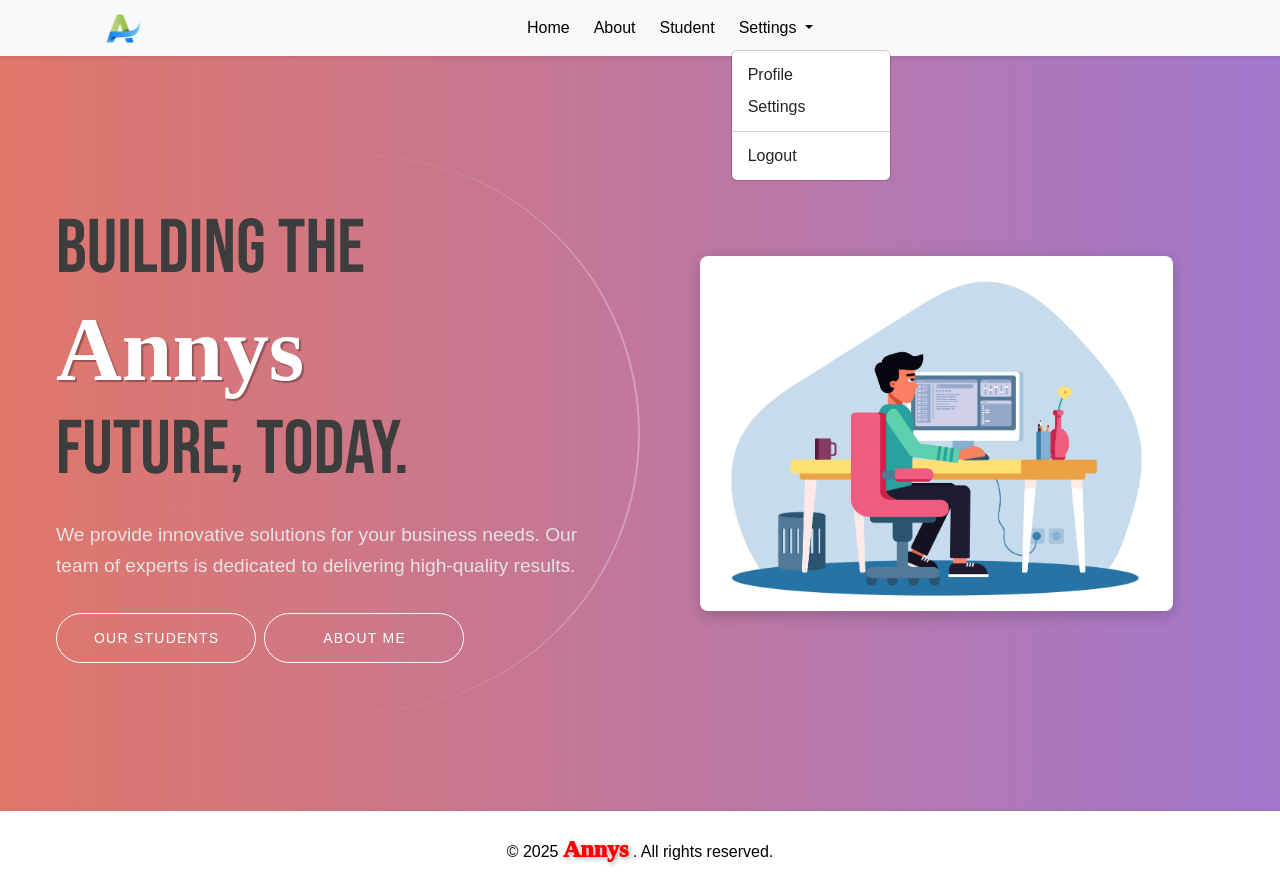
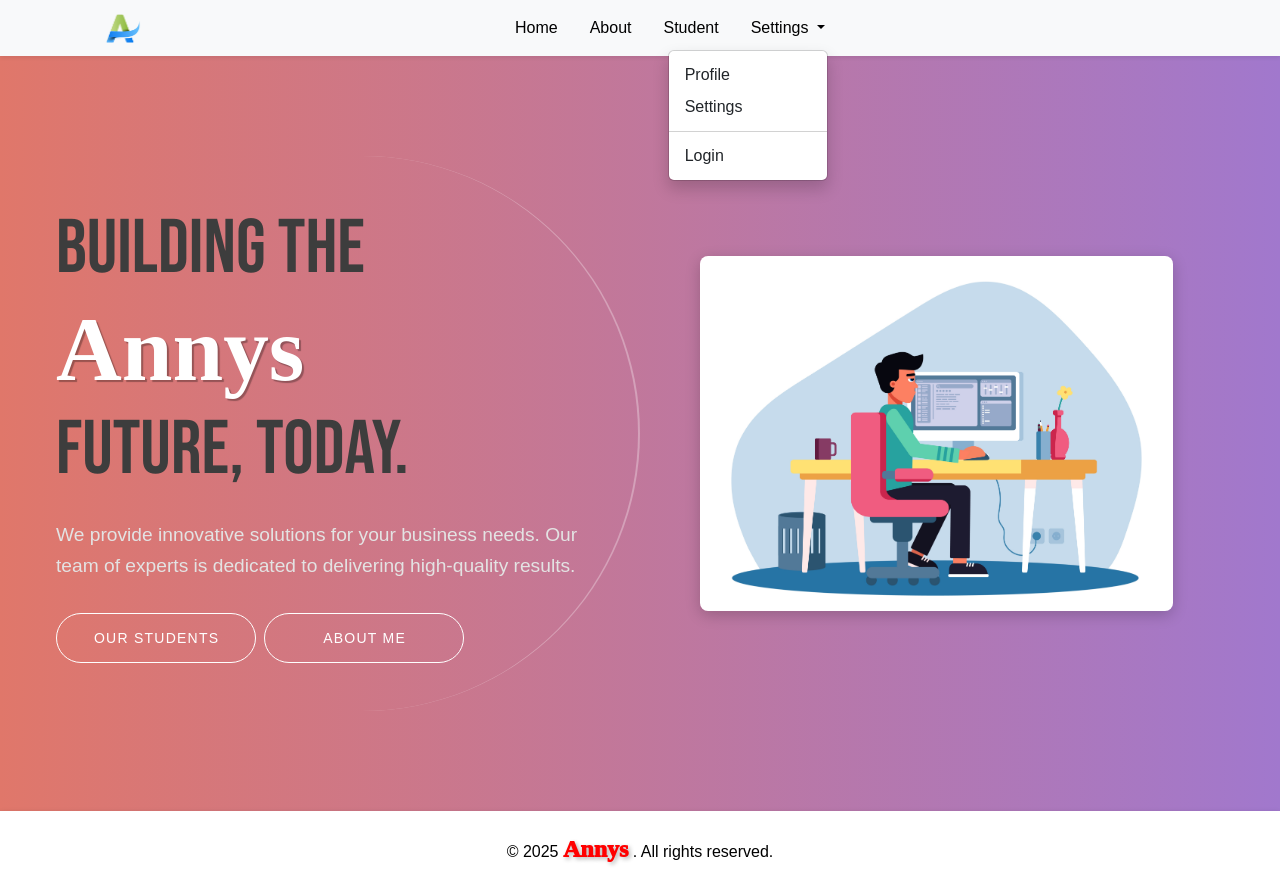
Before and after one commit to laksh-solanki/Annys, a Vue app: page / in a window 1280 px wide. Both pictures are taken after a click on the button "Settings". Built offline with nearby package versions, Linux system fonts and the light colour scheme; a web font is replaced by a local one.

Commit message:
refactor: clean up Navbar component structure and improve styling

```diff
--- a/src/components/Navbar.vue
+++ b/src/components/Navbar.vue
@@ -1,25 +1,14 @@
 <template>
-  <nav
-    class="navbar navbar-expand-lg shadow-sm w-100 bg-light z-3 position-sticky top-0"
-    data-bs-theme="light"
-  >
+  <nav class="navbar navbar-expand-lg shadow-sm w-100 bg-light z-3 position-sticky top-0">
     <div class="container">
-      <router-link class="navbar-brand img-style" to="/"
-        ><img src="../assets/Main-logo.png" alt="" width="40"
-      /></router-link>
-      <button
-        class="navbar-toggler"
-        type="button"
-        data-bs-toggle="collapse"
-        data-bs-target="#navbarScroll"
-        aria-controls="navbarScroll"
-        aria-expanded="false"
-        aria-label="Toggle navigation"
-      >
+      <router-link class="navbar-brand img-style" to="/"><img src="../assets/Main-logo.png" alt=""
+          width="40" /></router-link>
+      <button class="navbar-toggler" type="button" data-bs-toggle="collapse" data-bs-target="#navbarScroll"
+        aria-controls="navbarScroll" aria-expanded="false" aria-label="Toggle navigation">
         <span class="navbar-toggler-icon"></span>
       </button>
-      <div class="collapse navbar-collapse mx-5 justify-content-evenly" id="navbarScroll">
-        <ul class="nav navbar-nav gap-2 flex-row justify-content-evenly fs-6">
+      <div class="collapse w-100 navbar-collapse justify-content-center" id="navbarScroll">
+        <ul class="nav navbar-nav gap-3 flex-row w-100 justify-content-center">
           <li class="nav-item">
             <router-link class="nav-link" to="/" exact>Home</router-link>
           </li>
@@ -27,26 +16,19 @@
             <router-link class="nav-link" to="/about">About</router-link>
           </li>
           <li class="nav-item">
-            <router-link class="nav-link" to="/Student"
-              >Student</router-link
-            >
+            <router-link class="nav-link" to="/Student">Student</router-link>
           </li>
-          <li class="dropdown nav-item justify-content-center">
-            <a
-              class="nav-link dropdown-toggle"
-              role="button"
-              data-bs-toggle="dropdown"
-              aria-expanded="false"
-            >
+          <li class="dropdown nav-item">
+            <a class="nav-link dropdown-toggle" role="button" data-bs-toggle="dropdown" aria-expanded="false">
               Settings
             </a>
-            <ul class="dropdown-menu">
-              <li><router-link class="dropdown-item" to="/profile">Profile</router-link></li>
-              <li><router-link class="dropdown-item" to="/settings">Settings</router-link></li>
+            <ul class="dropdown-menu position-absolute">
+              <li class="p-0"><router-link class="dropdown-item" to="/profile">Profile</router-link></li>
+              <li class="p-0"><router-link class="dropdown-item" to="/settings">Settings</router-link></li>
               <li>
                 <hr class="dropdown-divider" />
               </li>
-              <li><a class="dropdown-item" href="#">Logout</a></li>
+              <li class="p-0"><router-link class="dropdown-item" to="/login">Login</router-link></li>
             </ul>
           </li>
         </ul>
@@ -75,13 +57,15 @@ import { RouterLink } from 'vue-router'
   transition: all 0.3s ease-in-out;
 }
 
-@media screen and (max-width: 768px) {
-  .navbar {
-    width: 100% !important;
-  }
+.dropdown-menu[data-bs-popper]{
+  left: -75px !important;
+}
 
-  .nav-link {
-    padding: 12px 16px;
-  }
+.dropdown-menu {
+  z-index: 1000;
+  background-color: white;
+  border: 1px solid rgba(0, 0, 0, 0.15);
+  box-shadow: 0 0.5rem 1rem rgba(0, 0, 0, 0.175);
+
 }
 </style>
```
